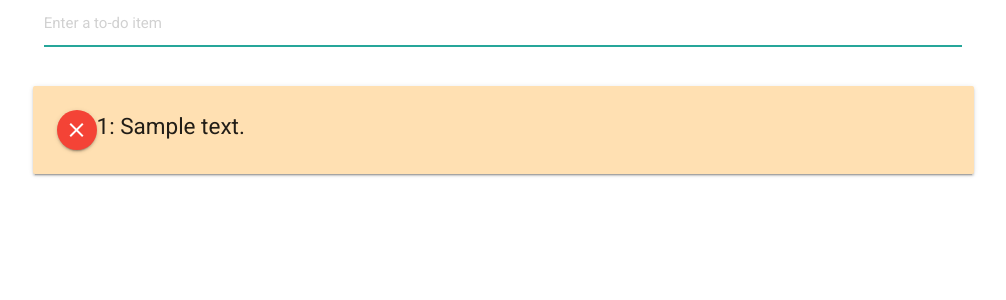
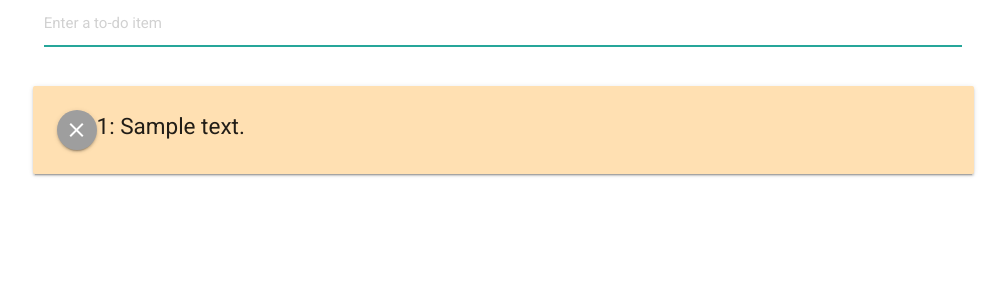
Before and after one commit to PeppyHare/python-tdd-book, a Django app: page /lists/1/ in a window 1280 px wide. Shown: the part 201-501 px from the top of the page, without its empty margins (137-1143 px from the left). Run offline with Django 3.2, Linux system fonts and the light colour scheme; tables that the repository leaves empty hold one stand-in row (values such as "Sample post").

Commit message:
Playing around with page styling and css

```diff
--- a/django/lists/templates/list.html
+++ b/django/lists/templates/list.html
@@ -8,7 +8,7 @@
   <div class="row" id="id_list_table">
     {% for item in list.item_set.all %}
     <div class="card-panel orange lighten-4">
-    	<a class="btn-floating right waves-effect waves-light red"><i class="material-icons">close</i></a>
+    	<a class="btn-floating right waves-effect waves-light grey"><i class="material-icons">close</i></a>
     	<div class="card-content list-view">{{ forloop.counter }}: {{ item.text }}
     	</div>
     </div>
```
